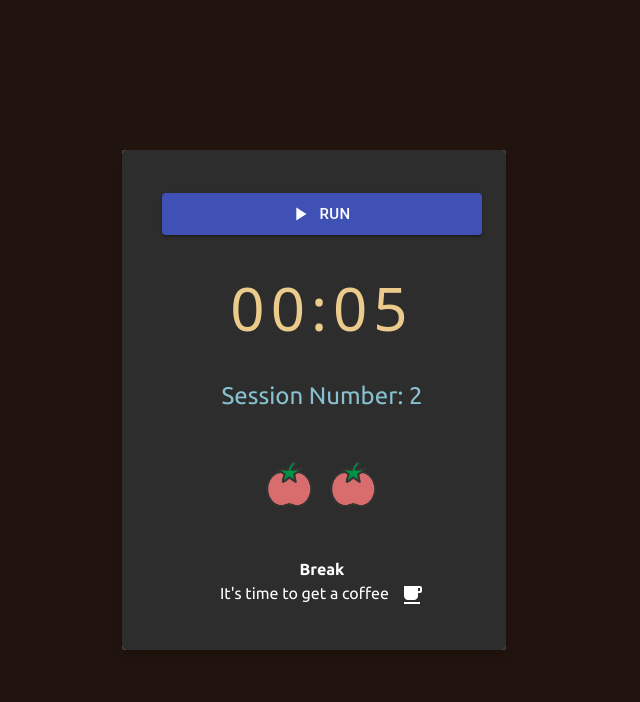
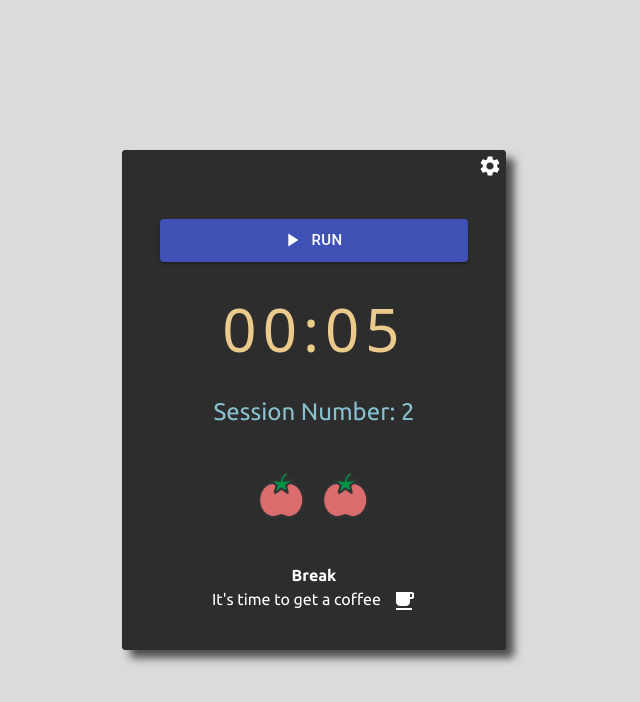
Before and after one commit to JoaoVitorOtavio/react-pomodoro, a React (Create React App) app: page / in a window 1280 px wide. Shown: the top 702 px of the page, without its empty margins (326-966 px from the left). Built offline with nearby package versions, Linux system fonts and the light colour scheme.

Commit message:
Arrumando estilizacao e global state

```diff
--- a/src/App.js
+++ b/src/App.js
@@ -19,7 +19,7 @@ function App() {
 			<LongBreakContext>
 				<BreakContext>
 					<WorkContext>
-						<div className='flex justify-center items-center h-screen ' style={{ backgroundColor: '#21130d' }}>
+						<div className='flex justify-center items-center h-screen' style={{ backgroundColor: '#dbdbdb' }}>
 							<FlipCard key="clickCard" cardType='click' BackContent={Customizer} FrontContent={Timer} />
 						</div>
 						{/* <Timer />
--- a/src/Customizer.js
+++ b/src/Customizer.js
@@ -4,10 +4,6 @@ import { LaptopChromebook, FreeBreakfast, LocalHotel, Add, Remove } from '@mater
 import { CustomWorkContext } from './contexts/work.context'
 import { CustomBreakContext } from './contexts/break.context'
 import { CustomLongBreakContext } from './contexts/longBreak.context'
-
-// export const breakContext = createContext();
-// export const workContext = createContext();
-// export const longBreakContext = createContext();
 
 function Customizer() {
 	const workContext = useContext(CustomWorkContext)
@@ -32,19 +28,18 @@ function Customizer() {
 
 	return (
 		<>
-			{/* <workContext.Provider value={workLength}> */}
-			{/* <breakContext.Provider value={breakLength}> */}
-			{/* <longBreakContext.Provider value={longBreakLength}>
-				{props.children}
-			</longBreakContext.Provider> */}
-			{/* </breakContext.Provider> */}
-			{/* </workContext.Provider> */}
-			<div className="flex flex-col sm:justify-evenly sm:flex-row sm:space-y-0 mt-6 space-y-10  text-lg text-secondary">
+			<div className="flex flex-col justify-evenly items-center gap-1 w-full h-full" style={{ backgroundColor: '#2d2d2d' }}>
 				<div>
-					<p>
-						<FreeBreakfast />
-						Break: {breakLength}
+					<h1 style={{ color: 'white', fontSize: '25px', fontWeight: '600' }}>Configurações</h1>
+				</div>
+				<div className='flex flex-col justify-center items-center gap-2 w-full'>
+					<div>
+						<p style={{ color: 'white' }}>
+							<FreeBreakfast />&nbsp;
+							Break: <b>{breakLength}</b>
 						</p>
+					</div>
+					<div className='flex gap-4'>
 						<Button
 							color="secondary"
 							variant="contained"
@@ -64,11 +59,17 @@ function Customizer() {
 							onClick={() => setBreakLength(breakLength + 1)}
 						></Button>
 					</div>
+				</div>
+
+
+				<div className='flex flex-col justify-center items-center gap-2 w-full'>
 					<div>
-					<p>
-						<LaptopChromebook />
-						Work: {workLength}
+						<p style={{ color: 'white' }}>
+							<LaptopChromebook />&nbsp;
+							Work: <b>{workLength}</b>
 						</p>
+					</div>
+					<div className='flex gap-4'>
 						<Button
 							color="secondary"
 							variant="contained"
@@ -88,11 +89,15 @@ function Customizer() {
 							onClick={() => setWorkLength(workLength + 1)}
 						></Button>
 					</div>
+				</div>
+				<div className='flex flex-col justify-center items-center gap-2 w-full'>
 					<div>
-					<p>
-						<LocalHotel />
-						Long Break: {longBreakLength}
+						<p style={{ color: 'white' }}>
+							<LocalHotel />&nbsp;
+							Long Break: <b>{longBreakLength}</b>
 						</p>
+					</div>
+					<div className='flex gap-4'>
 						<Button
 							color="secondary"
 							variant="contained"
@@ -113,6 +118,7 @@ function Customizer() {
 						></Button>
 					</div>
 				</div>
+			</div>
 		</>
 	);
 }
--- a/src/Timer.js
+++ b/src/Timer.js
@@ -16,13 +16,6 @@ import "./index.css";
 
 const startedSound = new Audio(startedAudio)
 const endedSound = new Audio(endedAudio)
-
-
-function tomatoesCount() {
-	return (
-		<img style={{ width: '60px', height: '60px' }} src={tomatoImage} alt='tomatinho' />
-	)
-}
 
 function Timer() {
 	const [timerLength, setTimerLength] = useState(1500);
@@ -161,16 +154,6 @@ function Timer() {
 					)}
 				</div>
 			</div>
-			{/* <div className="flex flex-col w-full justify-between h-full" style={{ backgroundColor: 'red' }}>
-
-				<div className='flex flex-col justify-center items-center'>
-
-
-					<div>
-
-					</div>
-				</div>
-			</div> */}
 		</>
 	)
 }
--- a/src/components/FlipCard/index.js
+++ b/src/components/FlipCard/index.js
@@ -1,5 +1,6 @@
 import React, { useState } from 'react';
 import cn from "classnames";
+import { Settings, Timer } from '@material-ui/icons'
 
 import "./styles.css";
 
@@ -13,22 +14,27 @@ function FlipCard({ cardType, FrontContent, BackContent }) {
 	}
 	return (
 		<>
-			<div className="flip-card-outer max-w-sm rounded overflow-hidden shadow-lg bg-[white] m-4 cursor-pointer"
-				onClick={handleClick}
+			<div className="flip-card-outer w-full max-w-sm rounded overflow-hidden m-4 shadow-myCreation" style={{ backgroundColor: '#2d2d2d' }}
 			>
 				<div
-					className={cn("flip-card-inner", {
+					className={cn("flip-card-inner w-full", {
 						showBack,
 						"hover-trigger": cardType === "hover"
 					})}
 				>
 					<div className="card front" >
-						<div className="card-body flex justify-center items-center h-full" >
+						<div className="card-body flex flex-col justify-center items-center h-full" >
+							<div className='flex justify-end w-full px-1 py-1' style={{ Color: "white" }}>
+								<Settings className='cursor-pointer' onClick={handleClick} />
+							</div>
 							<FrontContent />
 						</div>
 					</div>
 					<div className="card back">
-						<div className="card-body flex justify-center items-center">
+						<div className="card-body flex flex-col justify-center items-center h-full w-full" style={{ backgroundColor: '#2d2d2d' }}>
+							<div className='flex justify-end w-full px-1 py-1' style={{ Color: "white" }}>
+								<Timer style={{ color: 'white' }} className='cursor-pointer' onClick={handleClick} />
+							</div>
 							<BackContent />
 						</div>
 					</div>
--- a/tailwind.config.js
+++ b/tailwind.config.js
@@ -2,7 +2,11 @@
 module.exports = {
     content: ["./src/**/*.{html,js}"],
     theme: {
-        extend: {},
+        extend: {
+            boxShadow: {
+                'myCreation': '8px 8px 8px rgb(76 76 76)',
+            }
+        },
         backgroundColor: (theme) => ({
             primary: "#3b4252",
         }),
```
Lines whose indentation alone changed are shown as unchanged.
